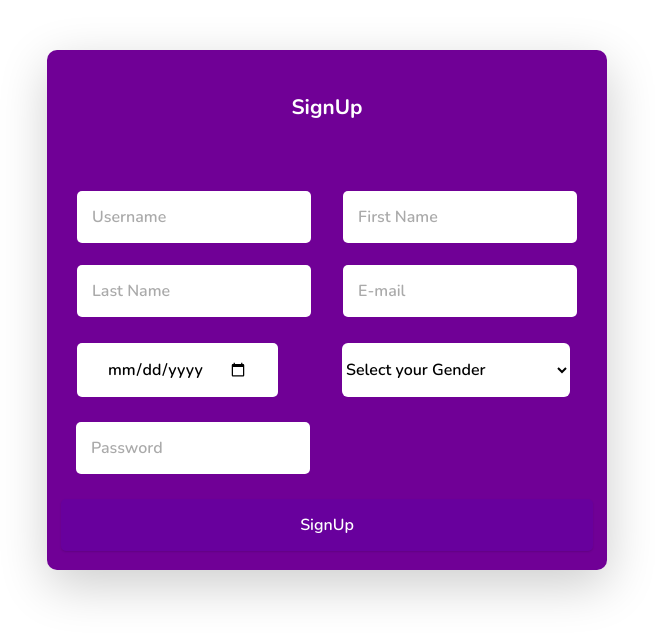
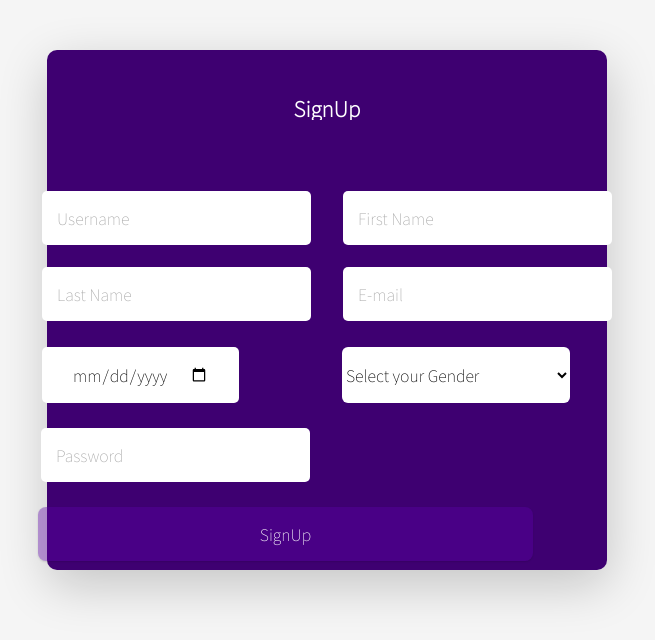
Before and after one commit to folaraz/ticketing-ui, a React (Create React App) app: page /sign-up in a window 1280 px wide. Shown: the top 640 px of the page, without its empty margins (623-1278 px from the left). Built offline with nearby package versions, Linux system fonts and the light colour scheme.

Commit message:
addressed review changes

```diff
--- a/src/components/homepage/HomePage.css
+++ b/src/components/homepage/HomePage.css
@@ -1,9 +1,11 @@
+@import url('https://fonts.googleapis.com/css2?family=Noto+Sans+TC:wght@100&display=swap');
+
 .Homepage{
   width: 100%;
     margin: 0;
     padding: 0;
     box-sizing: border-box;
-    font-family: "DejaVu Sans Light";
+    font-family: 'Noto Sans TC', sans-serif;
 
 }
 .Homepage__header{
@@ -18,6 +20,7 @@
 
 }
 .Header__nav {
+    margin-top: -13px;
     position: relative;
     top: 0;
     left: 0;
@@ -44,13 +47,14 @@
     list-style: none;
 }
 .Homepage ul li a{
+    margin-top: 25px;
  display: inline-block;
     color: #fff;
     font-weight: 900;
     margin-left: 40px;
     text-decoration: none;
 }
-.Homepage button {
+.Header__nav button {
     position: relative;
     border: 0;
     appearance: none;
@@ -58,16 +62,20 @@
     -moz-appearance: none;
     cursor: pointer;
     padding: 13px;
+    right: 100px;
     margin-top: 15px;
     margin-bottom: 8px;
     border-radius: 7px;
     color: #fff;
     width: 150px;
     font-size: 1rem;
-    font-family: Nunito, sans-serif;
+    font-family: 'Noto Sans TC', sans-serif;
     background: black;
     box-shadow: 0px 1px 2px rgba(0, 0, 0, .13);
     transition: all .2s ease;
+}
+.btn-submit-form{
+    margin-left: 75px;
 }
 .content{
     position: relative;
@@ -77,6 +85,7 @@
     align-items: center;
 }
 .content .textBox{
+    padding-left: 30px;
     position: relative;
     max-width: 600px;
 }
--- a/src/components/homepage/HomePage.js
+++ b/src/components/homepage/HomePage.js
@@ -17,15 +17,16 @@ class HomePage extends Component {
                         <ul>
                             <li><a href={'#'}>About</a></li>
                             <li><a href={'#'}>Pricing</a></li>
-                            <li><a href={'#'}>Contact</a></li>
+                            <li><a href={'#'}>Contact</a></li></ul>
 
-                        </ul>
+<ul>
                <Link to="/login">
                 <button   className='btn-submit-form' onClick="/login">Log In</button>
                 </Link>
                 <Link to="/sign-up">
                     <button className='btn-submit-form' onClick="/signup">Sign Up</button>
                 </Link>
+                        </ul>
                     </div>
                 </div>
 
@@ -42,12 +43,7 @@ class HomePage extends Component {
 
 
 </div>
-                <p>You can visit us on</p>
-                <ul className={'sci'}>
-                    <li><a href={'#'}><img src={'./images/facebook.png'}/></a></li>
-                    <li><a href={'#'}><img src={'./images/twitter.png'}/></a></li>
-                    <li><a href={'#'}><img src={'./images/instagram.png'}/></a></li>
-                </ul>
+
             </div>
         )
     }
--- a/src/components/homepage/login/Login.css
+++ b/src/components/homepage/login/Login.css
@@ -1,11 +1,10 @@
-@import url('https://fonts.googleapis.com/css?family=Nunito:600,700&display=swap');
-
+@import url('https://fonts.googleapis.com/css2?family=Noto+Sans+TC:wght@100&display=swap');
 
 .Login {
     display: flex;
     justify-content: center;
-    font-family: Nunito, Roboto, Arial, sans-serif;
-    background: #700096;
+    font-family: 'Noto Sans TC', sans-serif;
+    background: #3e0071;
     height: 350px;
     width: 500px;
     box-sizing: border-box;
@@ -74,7 +73,7 @@
     margin: 0px 5px 10px 5px;
     padding: 10px;
     font-size: 1rem;
-    font-family: Nunito, sans-serif;
+    font-family: 'Noto Sans TC', sans-serif;
     color: rgb(0, 0, 0);
     border-radius: 7px;
 }
@@ -91,17 +90,19 @@
     outline: none;
 }
 
-.btn-submit-form {
+.btn-submit-form-two {
+    position: relative;
     border: 0;
+    width: 350px;
     appearance: none;
     -webkit-appearance: none;
     -moz-appearance: none;
     cursor: pointer;
     padding: 15px 0;
-    border-radius: 5px;
+    border-radius: 9px;
     color: #fff;
     font-size: 1rem;
-    font-family: Nunito, sans-serif;
+    font-family: 'Noto Sans TC', sans-serif;
     background: #5c00a762;
     box-shadow: 0px 1px 2px rgba(0, 0, 0, .13);
     transition: all .2s ease;
--- a/src/components/homepage/login/Login.js
+++ b/src/components/homepage/login/Login.js
@@ -19,8 +19,10 @@ class Login extends Component {
     }
 
     render() {
-        const { email, password} = this.state;
+        const {email, password} = this.state;
         return (
+            <div className={'square'}>
+
                 <div className={'Login'}>
                     <div className='login-container'>
                         <header>
@@ -37,8 +39,9 @@ class Login extends Component {
                                        placeholder='Password'
                                        onChange={this.handlePasswordChange}/>
                             </div>
-                        <button className='btn-submit-form' type='submit'>Login</button>
+                            <button className='btn-submit-form-two' type='submit'>Login</button>
                         </form>
+                    </div>
                 </div>
             </div>
         )
--- a/src/components/homepage/signup/SignUp.css
+++ b/src/components/homepage/signup/SignUp.css
@@ -1,11 +1,11 @@
-@import url('https://fonts.googleapis.com/css?family=Nunito:600,700&display=swap');
+@import url('https://fonts.googleapis.com/css2?family=Noto+Sans+TC:wght@100&display=swap');
 
 
 .Details {
     display: flex;
     justify-content: center;
-    font-family: Nunito, Roboto, Arial, sans-serif;
-    background: #700096;
+    font-family: 'Noto Sans TC', sans-serif;
+    background: #3e0071;
     height: 520px;
     width: 560px;
     box-sizing: border-box;
@@ -69,7 +69,7 @@
     border: 0;
     padding: 15px;
     font-size: 1rem;
-    font-family: Nunito, sans-serif;
+    font-family:'Noto Sans TC', sans-serif ;
     color: #000;
     border-radius: 5px;
     margin: 10px 15px;
@@ -99,7 +99,7 @@ select {
     border: 0;
     padding: 15px 0px;
     font-size: 1rem;
-    font-family: Nunito, sans-serif;
+    font-family:'Noto Sans TC', sans-serif ;
     color: #000;
     border-radius: 6px;
     margin: 14px;
@@ -110,18 +110,20 @@ select {
     padding: 15px 30px;
 }
 
-.btn-submit-form {
+.btn-submit-form-one {
     border: 0;
+    margin-left: 12px;
+    width: 495px;
     appearance: none;
     -webkit-appearance: none;
     -moz-appearance: none;
     cursor: pointer;
     padding: 15px 0;
     margin-top: 15px;
-    border-radius: 5px;
+    border-radius: 8px;
     color: #fff;
     font-size: 1rem;
-    font-family: Nunito, sans-serif;
+    font-family:'Noto Sans TC', sans-serif ;
     background: #5c00a762;
     box-shadow: 0px 1px 2px rgba(0, 0, 0, .13);
     transition: all .2s ease;
@@ -140,3 +142,11 @@ select {
     outline: none;
     background: #3e0071;
 }
+.square{
+    position: absolute;
+    top: 0;
+    left: 0;
+    width: 100%;
+    height: 100%;
+    background: whitesmoke;
+}
--- a/src/components/homepage/signup/SignUp.js
+++ b/src/components/homepage/signup/SignUp.js
@@ -43,6 +43,9 @@ class SignUp extends Component {
     render() {
         const {userName, firstName, lastName, email, gender, dateOfBirth, password} = this.state;
         return (
+            <div className={'square'}>
+
+
             <div className={'Details'}>
                 <div className='Details-container'>
                     <header>
@@ -90,10 +93,11 @@ class SignUp extends Component {
                                        placeholder='Password'
                                        onChange={this.handlePasswordChange}/>
                         </div>
-                        <button className='btn-submit-form' type='submit'>SignUp</button>
+                        <button className='btn-submit-form-one' type='submit'>SignUp</button>
                     </form>
                 </div>
 
+            </div>
             </div>
         )
 
```
Lines whose indentation alone changed are shown as unchanged.
